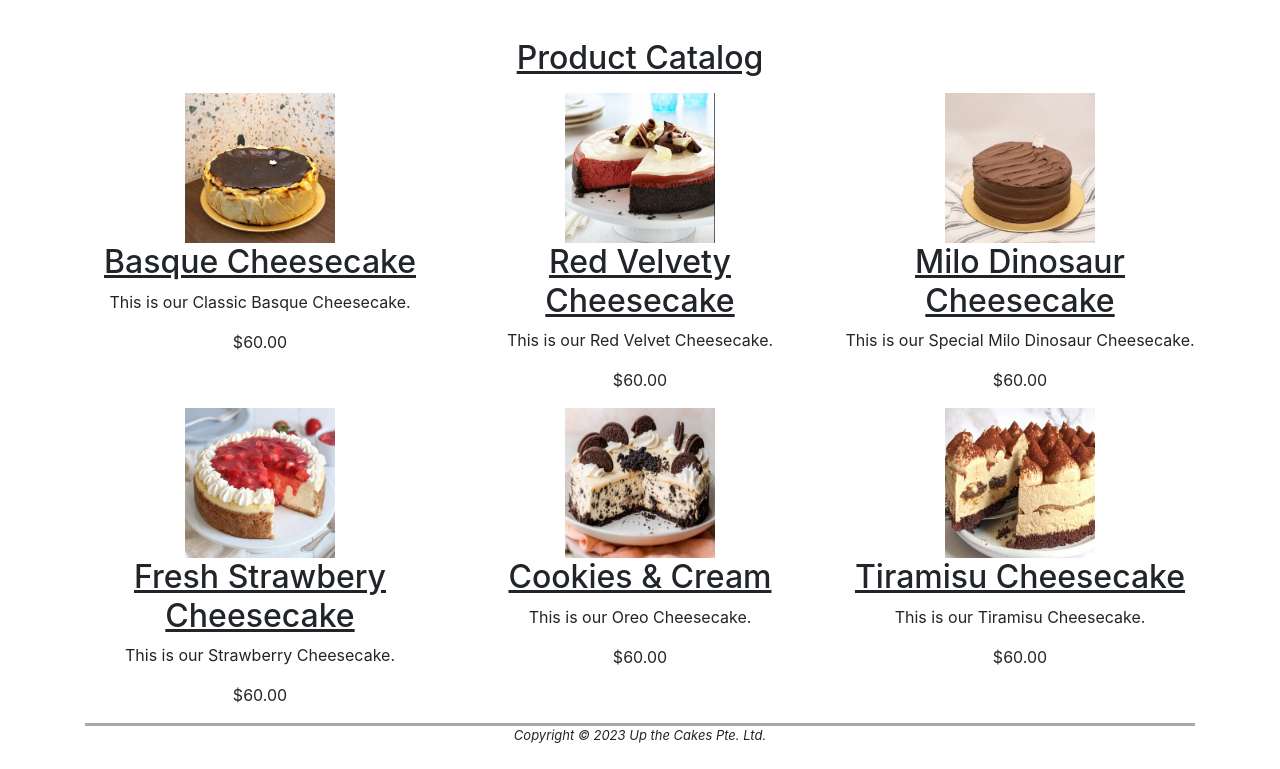
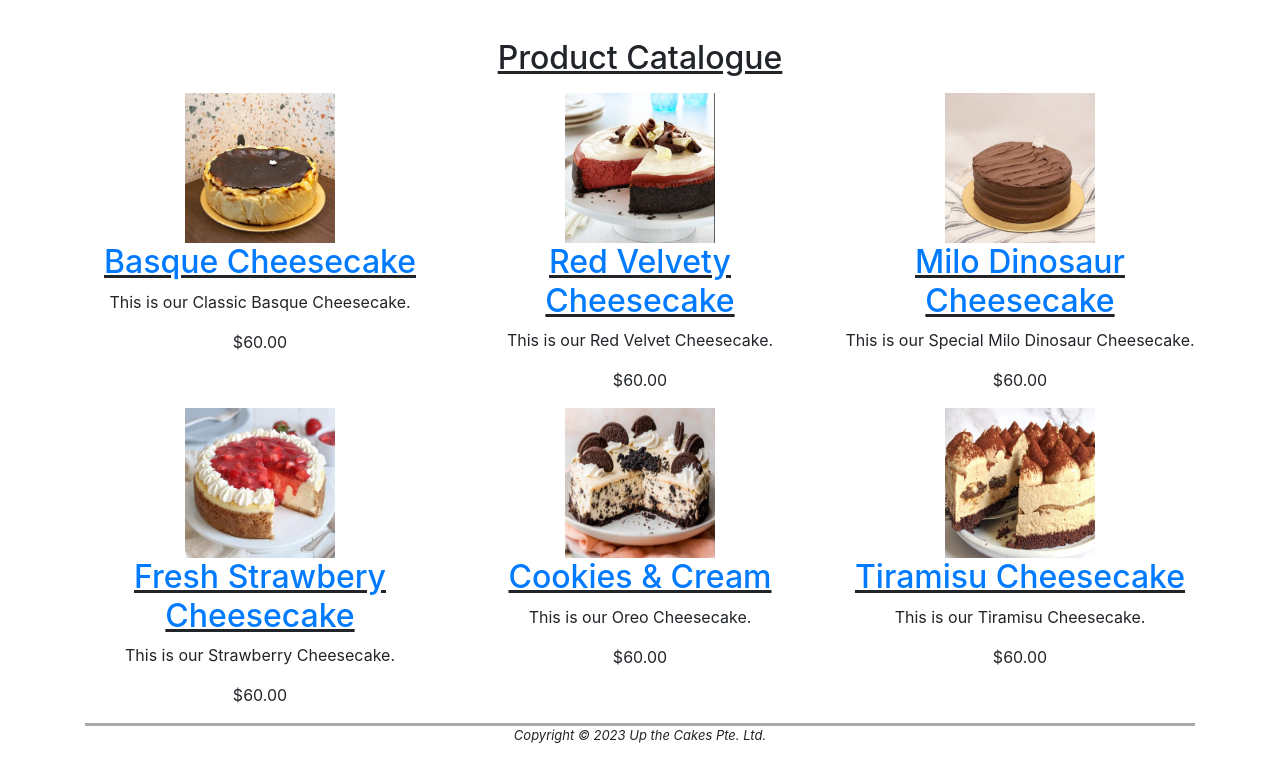
Before and after one commit to Halilahr/INF1005-Project, a PHP site: page /product_catalogue.php in a window 1280 px wide. Shown: the part 1206-1975 px from the top of the page. Run offline with PHP 8.4, Linux system fonts and the light colour scheme.

Commit message:
product catalogue w links

```diff
--- a/product_catalogue.php
+++ b/product_catalogue.php
@@ -43,23 +43,26 @@ Click nbfs://nbhost/SystemFileSystem/Templates/Scripting/EmptyPHPWebPage.php to
 
                 <body>
                     <section class ="hero-category mt-3 mb-4">
-                    <h2>Product Catalog</h2><section class ="hero-category mt-3 mb-4">
+                    <h2>Product Catalogue</h2><section class ="hero-category mt-3 mb-4">
                         <div class="container">
                             <div class="row">
                                 <div class="col-sm">
-                                <img src="images/Classic.jpg" alt="Product 1"
+
+                                <img src="images/Classic.jpg" alt="Product 1" a href="classic_cheesecake.php"
                              width="150"
                              height="150">
 
-                                <h2>Basque Cheesecake</h2>
+                                <h2><a href="classic_cheesecake.php">Basque Cheesecake</a></h2>
+
                                 <p>This is our Classic Basque Cheesecake. </p>
                                 <p class="price">$60.00</p>
                                 </div>
                                 <div class="col-sm">
                                 <img src="images/red_velvet.jpg" alt="Product 2"
                                      width="150"
-                                     height="150">
-                                <h2>Red Velvety Cheesecake</h2>
+                                     height="150"
+                                     >
+                                <h2><a href="red_velvet_cheesecake.php">Red Velvety Cheesecake</a></h2>
                                 <p>This is our Red Velvet Cheesecake. </p>
                                 <p class="price">$60.00</p>
                                 </div>
@@ -67,7 +70,7 @@ Click nbfs://nbhost/SystemFileSystem/Templates/Scripting/EmptyPHPWebPage.php to
                                 <img src="images/chocolate.jpg" alt="Product 3"
                                      width="150"
                                      height="150">
-                                <h2>Milo Dinosaur Cheesecake</h2>
+                                <h2><a href="milo_dinosaur_cheesecake.php">Milo Dinosaur Cheesecake</a></h2>
                                 <p>This is our Special Milo Dinosaur Cheesecake.</p>
                                 <p class="price">$60.00</p>
                                 </div>
@@ -76,7 +79,7 @@ Click nbfs://nbhost/SystemFileSystem/Templates/Scripting/EmptyPHPWebPage.php to
                                 <img src="images/strawberry.jpg" alt="Product 4"
                                      width="150"
                                      height="150">
-                                <h2>Fresh Strawbery Cheesecake</h2>
+                                <h2><a href="strawberry_cheesecake.php">Fresh Strawbery Cheesecake</a></h2>
                                 <p>This is our Strawberry Cheesecake. </p>
                                 <p class="price">$60.00</p>
                                 </div>
@@ -84,7 +87,7 @@ Click nbfs://nbhost/SystemFileSystem/Templates/Scripting/EmptyPHPWebPage.php to
                                     <img src="images/oreo.jpg" alt="Product 5"
                                          width="150"
                                          height="150">
-                                    <h2>Cookies & Cream</h2>
+                                    <h2><a href="oreo_cheesecake.php">Cookies & Cream</a></h2>
                                     <p>This is our Oreo Cheesecake.</p>
                                     <p class="price">$60.00</p>
                                 </div>
@@ -92,7 +95,7 @@ Click nbfs://nbhost/SystemFileSystem/Templates/Scripting/EmptyPHPWebPage.php to
                                 <img src="images/tiramisu.jpg" alt="Product 6"
                                      width="150"
                                      height="150">
-                                <h2>Tiramisu Cheesecake</h2>
+                                <h2><a href="tiramisu_cheesecake.php">Tiramisu Cheesecake</a></h2>
                                 <p>This is our Tiramisu Cheesecake.</p>
                                 <p class="price">$60.00</p>
                                 </div>
```
